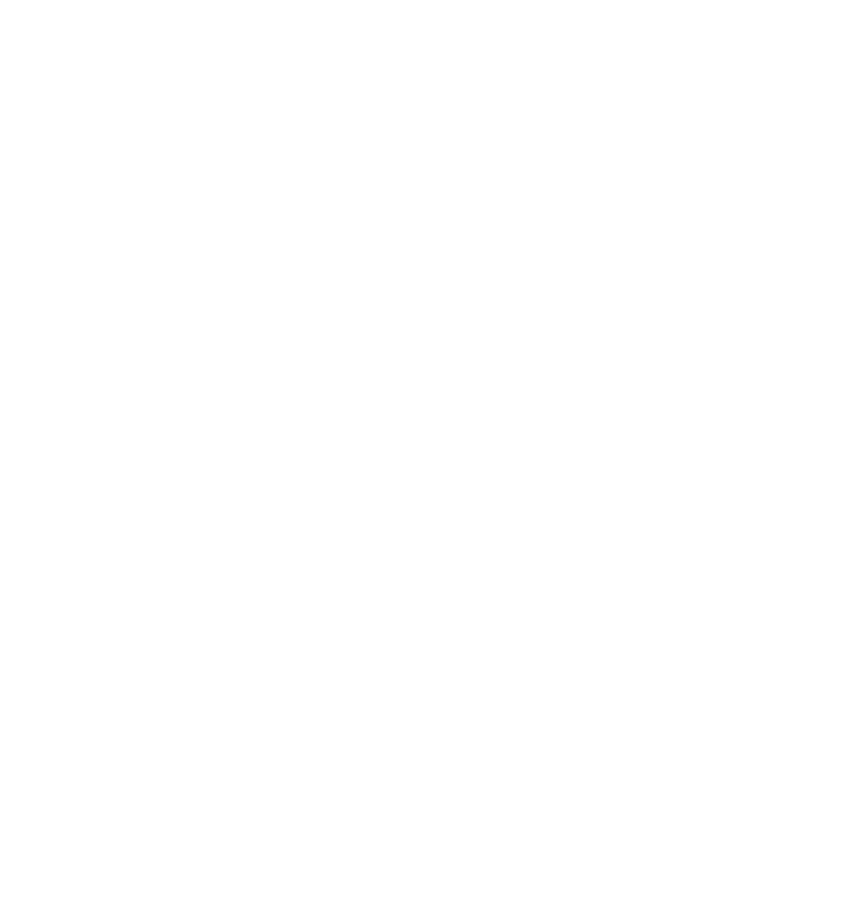
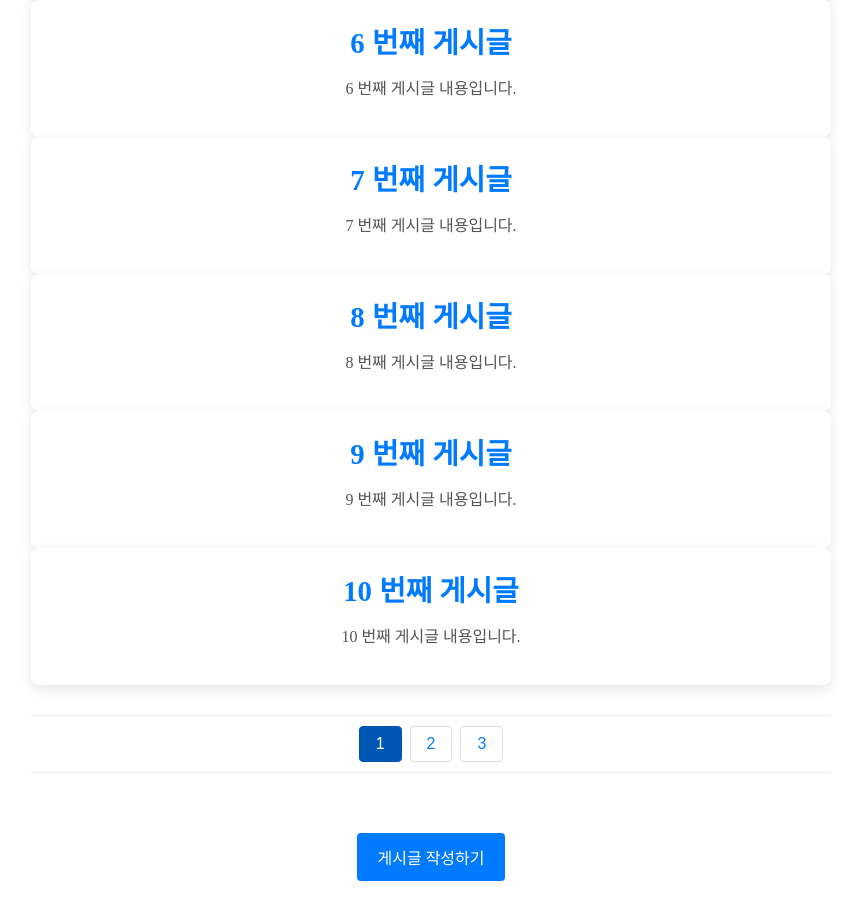
Before and after one commit to changhui98/simpleboard.frontend, a React (Create React App) app: page / in a window 1280 px wide. Shown: the part 860-1780 px from the top of the page, without its empty margins (209-1070 px from the left). Before the commit the page ends 800 px from the top, so only its background shows below. Built offline with nearby package versions, Linux system fonts and the light colour scheme.

Commit message:
Feat : 홈 화면 페이지 생성 및 css

```diff
--- a/src/Home.js
+++ b/src/Home.js
@@ -1,9 +1,62 @@
+import {useState} from "react";
+import {Link} from "react-router-dom";
+import "./css/list.css";
+
 let Home = () => {
+
+  const allPosts = Array.from({length: 25}, (_, index) => ({
+    id: index + 1,
+    title: `${index + 1} 번째 게시글`,
+    content: `${index+1} 번째 게시글 내용입니다.`
+  }));
+
+  const postsPerPage = 10;
+  const [currentPage, setCurrentPage] = useState(1);
+
+  const indexOfLastPost = currentPage * postsPerPage;
+  const indexOfFirstPage = indexOfLastPost - postsPerPage;
+  const currentPosts = allPosts.slice(indexOfFirstPage, indexOfLastPost);
+
+  const totalPages = Math.ceil(allPosts.length / postsPerPage);
+  const pageNumbers = Array.from({length: totalPages}, (_, index) => index +1);
+
+  const handlePageChange = (pageNumber) => {
+    setCurrentPage(pageNumber);
+  }
+
   return (
-      <div>
-        <h1>게시글 목록</h1>
+      <div className={"home-container"}>
+        <h1 className={"home-title"}>게시글 목록</h1>
+        <div className={"post-list"}>
+          {
+            currentPosts.map(post=>(
+                <div key={post.id} className={"post-card"}>
+                  <h2 className={"post-title"}>
+                    <Link to={`/post/${post.id}`}>{post.title}</Link>
+                  </h2>
+                  <p className={"post-content"}>
+                    {post.content}
+                  </p>
+                </div>
+            ))
+          }
+        </div>
+
+        <div className={"pagination"}>
+          {
+            pageNumbers.map(number => (
+                <button key={number} className={`page-btn ${number===currentPage ? 'active' : ''}`} onClick={() => {
+                  handlePageChange(number);
+                }}>
+                  {number}
+                </button>
+            ))
+          }
+        </div>
+
+        <Link to={"/create"} className={"create-link"}>게시글 작성하기</Link>
       </div>
-  )
+  );
 }
 
 export default Home;
--- /dev/null
+++ b/src/css/list.css
@@ -0,0 +1,104 @@
+.home-container {
+  max-width: 800px;
+  margin: 40px auto;
+  padding: 20px;
+}
+
+.home-title {
+  text-align: center;
+  color: #333;
+  margin-bottom: 30px;
+  font-size: 2.5rem;
+}
+
+/* 게시글 카드 스타일 */
+.posts-list {
+  display: flex;
+  flex-direction: column;
+  gap: 20px;
+}
+
+.post-card {
+  background: #fff;
+  padding: 20px;
+  border-radius: 8px;
+  box-shadow: 0 4px 12px rgba(0, 0, 0, 0.1);
+  transition: transform 0.2s ease;
+}
+
+.post-card:hover {
+  transform: translateY(-5px);
+}
+
+.post-title {
+  margin: 0 0 10px;
+  font-size: 1.8rem;
+  color: #007BFF;
+}
+
+.post-title a {
+  text-decoration: none;
+  color: inherit;
+}
+
+.post-title a:hover {
+  text-decoration: underline;
+}
+
+.post-content {
+  font-size: 1rem;
+  color: #555;
+  line-height: 1.5;
+}
+
+/* 페이지 네비게이션 스타일 */
+.pagination {
+  display: flex;
+  justify-content: center;
+  align-items: center;
+  margin: 30px 0;
+  gap: 8px;
+  padding: 10px 0;
+  border-top: 1px solid #eee;
+  border-bottom: 1px solid #eee;
+}
+
+.page-btn {
+  padding: 8px 16px;
+  border: 1px solid #ddd;
+  background-color: #fff;
+  color: #007BFF;
+  border-radius: 4px;
+  cursor: pointer;
+  transition: all 0.3s ease;
+  font-size: 1rem;
+}
+
+.page-btn:hover {
+  background-color: #007BFF;
+  color: #fff;
+  border-color: #007BFF;
+}
+
+.page-btn.active {
+  background-color: #0056b3;
+  color: #fff;
+  border-color: #0056b3;
+}
+
+/* 게시글 작성 버튼 스타일 */
+.create-link {
+  display: inline-block;
+  margin-top: 30px;
+  padding: 12px 20px;
+  background: #007BFF;
+  color: #fff;
+  border-radius: 4px;
+  text-decoration: none;
+  text-align: center;
+  transition: background 0.3s ease;
+}
+
+.create-link:hover {
+  background: #0056b3;
+}
```
